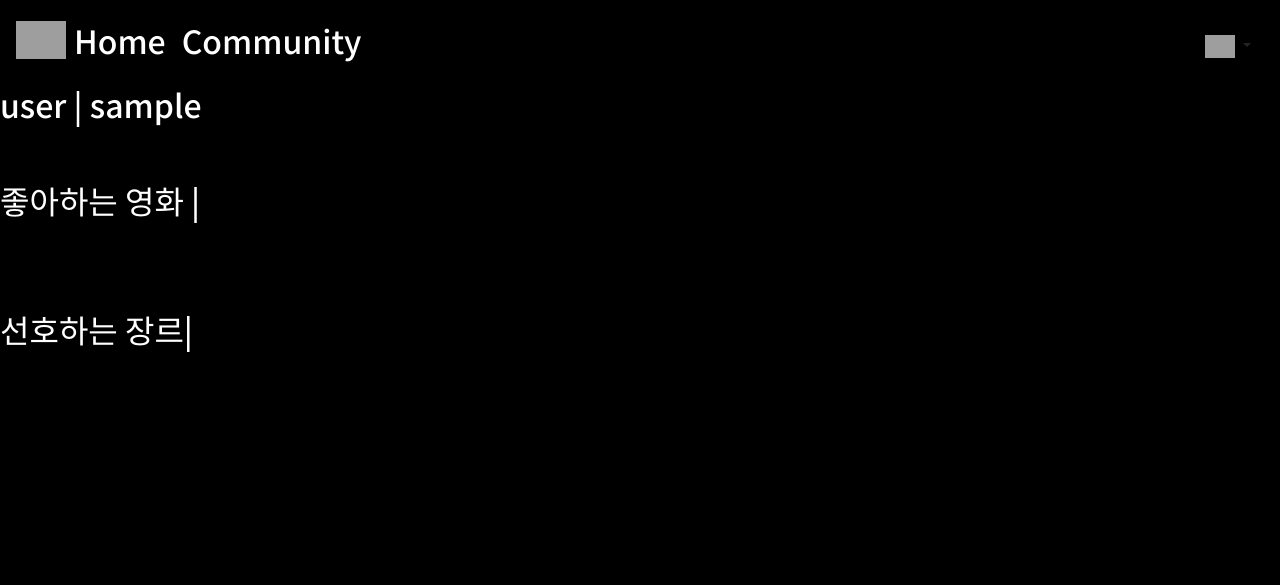
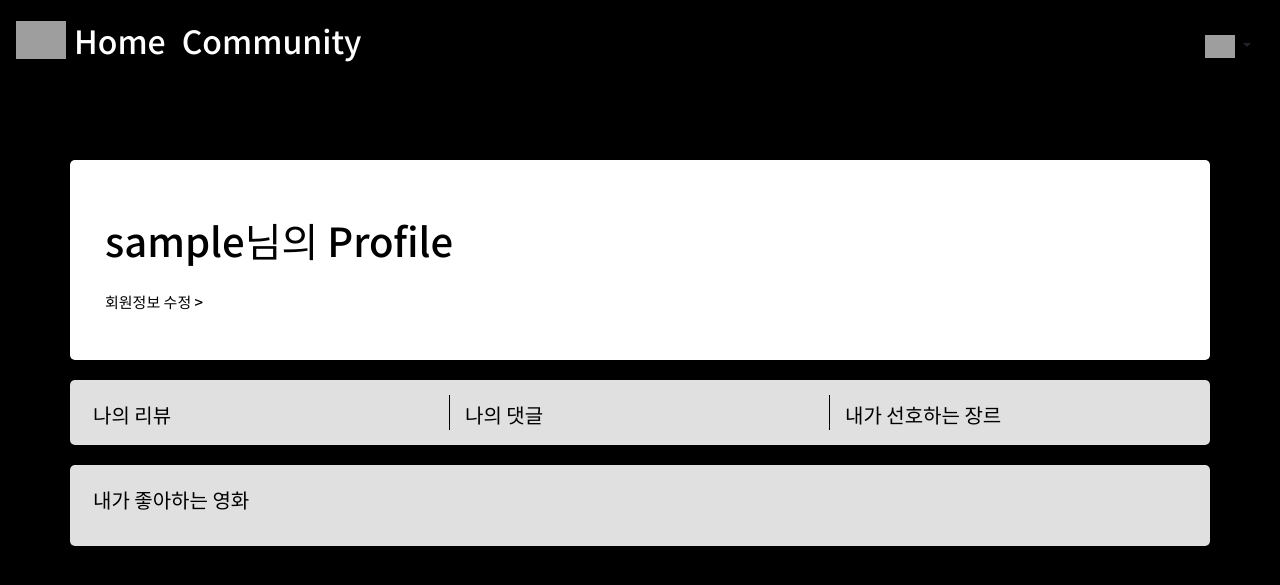
Before and after one commit to jun0811/MovieWeb, a Django app: a page that uses final-pjt/accounts/templates/accounts/profile.html in a window 1280 px wide. Shown: the top 585 px of the page. Run offline with Django 3.2, Linux system fonts and the light colour scheme; the visitor is signed in with stand-in values (Sample User, id 1); data comes from the database, SQL or seed files in the repository; data that the repository does not hold is empty; some libraries are stand-ins or nearby versions; grey boxes are pictures that could not be loaded.

Commit message:
profile css

```diff
--- a/final-pjt/accounts/templates/accounts/login.html
+++ b/final-pjt/accounts/templates/accounts/login.html
@@ -2,7 +2,7 @@
 
 {% block content %}
 <link rel="stylesheet" href="https://use.fontawesome.com/releases/v5.5.0/css/all.css">
-<div class="container col-5">
+<div class="container col-4">
     <div class="card card-login mx-auto text-center bg-dark">
         <div class="card-header mx-auto bg-dark">
         <i class="fas fa-sign-in-alt"></i>
--- a/final-pjt/accounts/templates/accounts/profile.html
+++ b/final-pjt/accounts/templates/accounts/profile.html
@@ -1,23 +1,128 @@
 {% extends 'base.html' %}
 
+{% block style %}
+.container-style {
+  background-color: black;
+  border-radius: 10px;
+  color: white;
+  margin-top: 50px;
+}
+.poster-style {
+  width: 160px;
+  height: 230px;
+}
+.movie-title {
+  font-size: 14px;
+  color: black;
+}
+.profile-title {
+  background-color: white;
+  color: black;
+  height: 200px;
+  margin-top: 80px;
+  border-radius: 5px;
+}
+.title-style {
+  margin-top: 50px;
+  margin-left: 20px;
+}
+.a-update-style {
+  font-size: 15px;
+  color: black;
+}
+.a-review-style {
+  font-size: 25px;
+  color: black;
+  font-weight: bold;
+}
+.second-box {
+  background-color: rgb(224, 224, 224);
+  color: black;
+  margin-top: 20px;
+  border-radius: 5px;
+}
+.genre-font-style {
+  font-size: 25px;
+  font-weight: bold;
+}
+.third-box {
+  background-color: rgb(224, 224, 224);
+  color: black;
+  margin-top: 20px;
+  margin-bottom: 20px;
+  border-radius: 5px;
+}
+.verticalLine {
+  border-right: thin solid black;
+}
+.vertical-align {
+  margin: 0;
+  position: absolute;
+  top: 50%;
+  left: 35%;
+  transform: translate(-50%, -35%);
+}
+.font-style {
+  margin-top: 5px;
+  font-size: 20px;
+}
+.box-style {
+  margin-top: 15px;
+  margin-bottom: 15px;
+}
+{% endblock style %}
+
+
 {% block content %}
-  <div>user | {{ person.username }}</div>
-  <br>
-  <div><span>좋아하는 영화 |</span>
-  <hr>
-    {% for movie in like_movies %}
-      <div>{{ movie.title }}</div>
-    {% endfor %}
-  <br>
-  <div>
-    <span>선호하는 장르|</span>
-    <hr>
-  </div>
-    {% for genre in like_genres %}
-      <span>{{ genre }} || </span>
-    {% endfor %}
-
-  </div>
+<div class="container">
+	<div class="row">
+		<div class="col-md-12 profile-title">
+      <div class="title-style">
+        <div style="font-size: 40px;">{{ person.username }}님의 Profile</div>
+          <span><a href="{% url 'accounts:update' %}" class="a-update-style">회원정보 수정 ></a></span>
+      </div>
+		</div>
+	</div>
+	<div class="row second-box">
+		<div class="col-md-4 verticalLine box-style">
+      <div class="font-style ml-2">나의 리뷰</div>
+      {% for review in person.review_set.all %}
+        <div>
+          <a href="{% url 'community:detail' review.pk %}" class="a-review-style ml-2">{{ review.title }}</a>
+          </div>
+      {% endfor %}
+		</div>
+		<div class="col-md-4 verticalLine box-style">
+      <div class="font-style">나의 댓글</div>
+      {% for comment in person.comment_set.all %}
+        <div>
+          <a href="{% url 'community:detail' comment.review.pk %}" class="a-review-style">{{ comment.content }}</a>
+          </div>
+      {% endfor %}
+		</div>
+		<div class="col-md-4 box-style">
+      <div class="font-style">내가 선호하는 장르</div>
+      <div>
+        {% for genre in like_genres %}
+          <span class="genre-font-style">{{ genre }}</span>
+        {% endfor %}
+      </div>
+		</div>
+	</div>
+	<div class="row third-box">
+		<div class="col-md-12 box-style">
+      <div class="font-style ml-2">내가 좋아하는 영화</div>
+			<div class="row mt-3">
+        {% for movie in like_movies %}
+          <div class="col-md-2 ml-2">
+            <a href="{% url 'movies:detail' movie.pk %}" style="text-decoration: none;"><img src="{{ movie.poster_path }}" alt="" class="poster-style">
+            <div class="text-center movie-title mb-3">{{ movie.title }}</div></a>
+          </div>
+        {% endfor %}
+			</div>
+		</div>
+	</div>
+</div>
 {% endblock  %}
 
 {% block script %}
```
